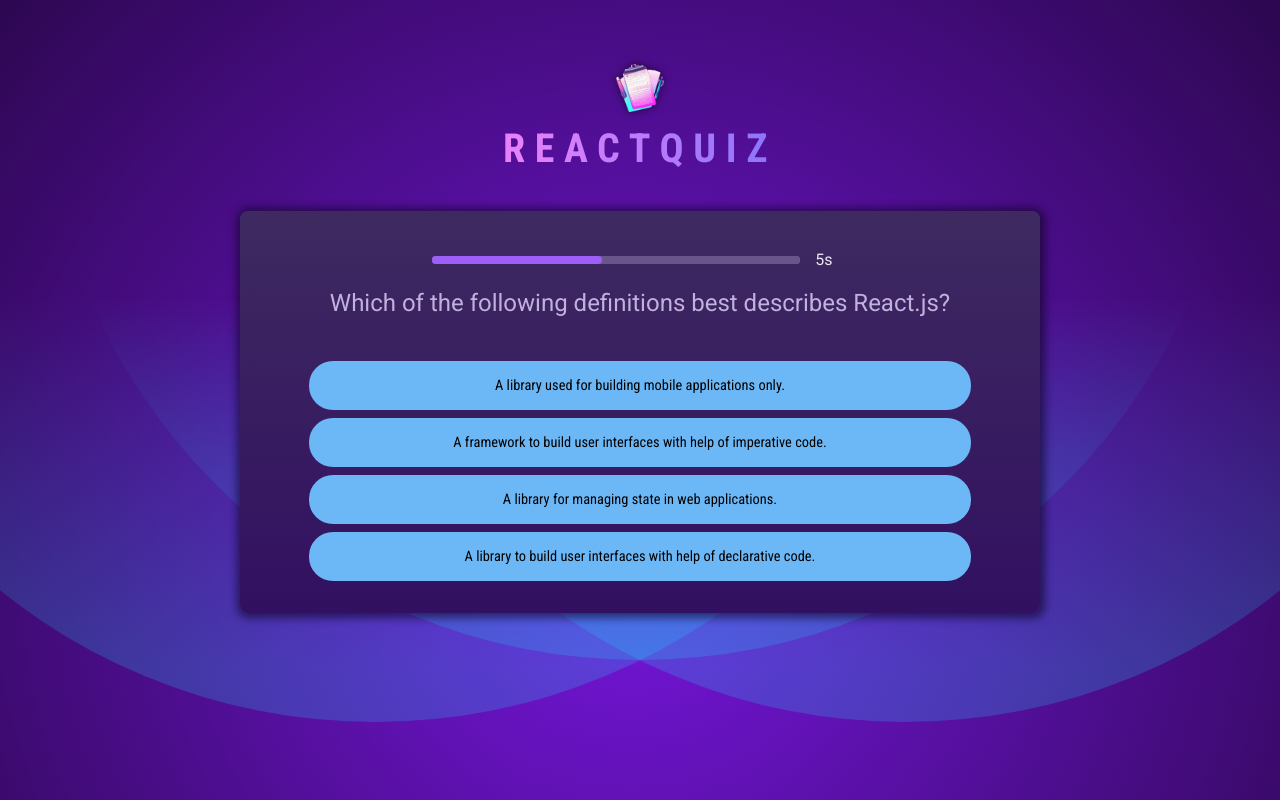
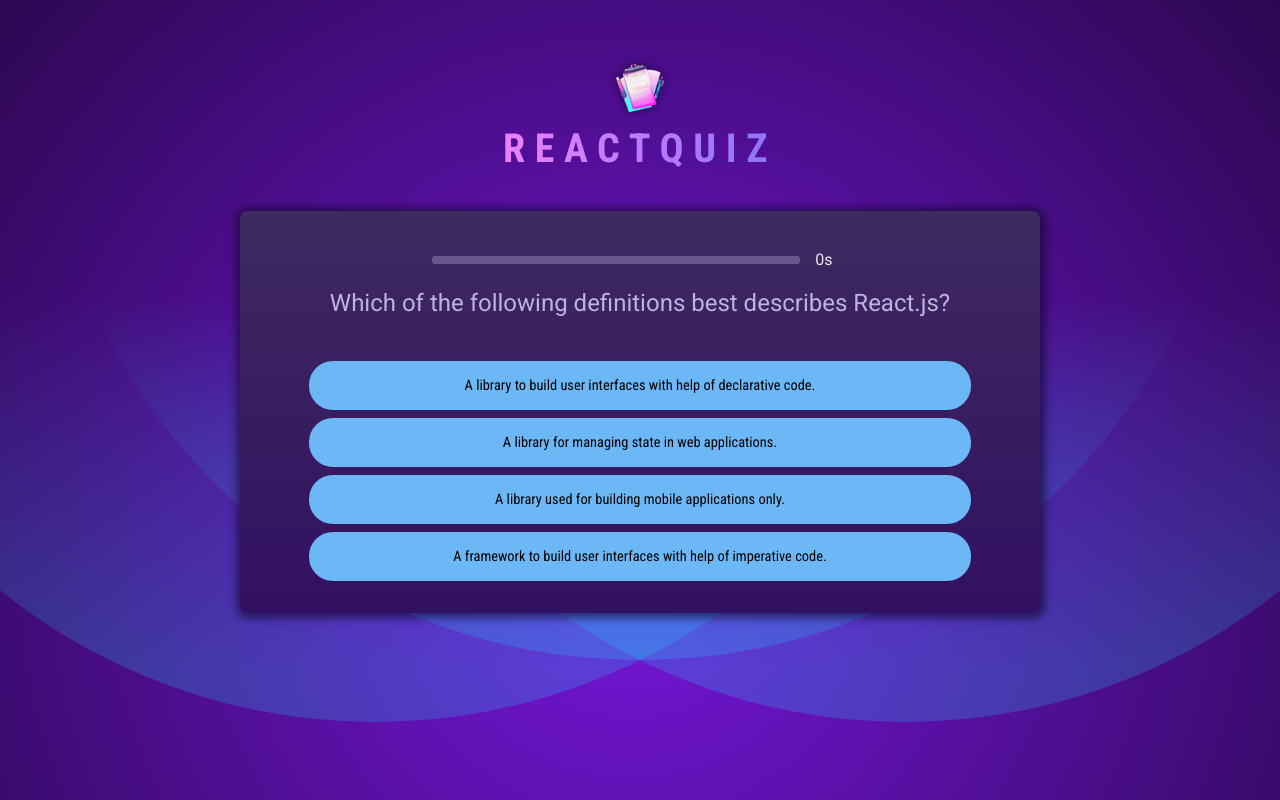
Before and after one commit to komaldhillon08/quiz-app-in-react, a React (Vite) app: page / in a window 1280 px wide. Built offline with nearby package versions, Linux system fonts and the light colour scheme.

Commit message:
add the new code and add question file and answer file create the component s

```diff
--- /dev/null
+++ b/src/components/Answer.jsx
@@ -0,0 +1,40 @@
+import { useRef } from "react";
+export default function Answer({
+    answers,
+    selectedAnswer,
+    answerState,
+    onSelect }) {
+    const shuffledAnswers = useRef();
+
+    if (!shuffledAnswers.current) {
+        shuffledAnswers.current = [...answers];
+        shuffledAnswers.current.sort(() => Math.random() - 0.5);
+    }
+    return (
+        <>
+            <ul id="answers">
+                {shuffledAnswers.current.map((answer) => {
+                    const isSelected = selectedAnswer === answer
+                    let cssClass = "";
+
+                    if ((answerState === "correct" || answerState === "wrong") && isSelected) {
+                        cssClass = answerState
+                    }
+                    if (answerState === 'answered' && isSelected) {
+                        cssClass = "selected"
+                    }
+                    return (
+                        <li key={answer} className="answer">
+                            <button
+                                onClick={() => onSelect(answer)}
+                                className={cssClass}>{answer}
+                                {/* disabled={answerState !== ""} */}
+                            </button>
+                        </li>
+                    )
+                }
+                )}
+            </ul>
+        </>
+    )
+}
--- /dev/null
+++ b/src/components/Question.jsx
@@ -0,0 +1,35 @@
+import QuestionTimer from "./questionTimer"
+import Answer from "./Answer"
+
+export default function Question({
+    questionText,
+    answers,
+    onSelectAnswer,
+    selectAnswer,
+    answerState,
+    onSkipAnswer
+
+}) {
+    return (
+        <div className="quiz">
+            <div id="question">
+
+                <QuestionTimer
+                    timeout={5000}
+                    onTimeout={onSkipAnswer}
+
+                />
+
+                <h2>{questionText}</h2>
+                <Answer
+
+                    answers={answers}
+                    selectedAnswer={selectAnswer}
+                    answerState={answerState}
+                    onSelect={onSelectAnswer}
+
+                />
+            </div>
+        </div>
+    )
+}
--- a/src/components/Quiz.jsx
+++ b/src/components/Quiz.jsx
@@ -2,15 +2,17 @@
 // import the question file
 import QUESTIONS from "../questions.js"
 import quizCompleteImg from "../assets/quiz-complete.png"
-import QuestionTimer from "./questionTimer.jsx";
+import Question from "./Question.jsx";
+
 export default function Quiz() {
 
+
     const [userAnswers, setUserAnswers] = useState([]);
+    const [answerState, setAnswerState] = useState("")
 
     // this is show the questopn and answers in display
-    const activeQuestionIndex = userAnswers.length;
-
-
+    // const activeQuestionIndex = userAnswers.length;
+    const activeQuestionIndex = answerState === "" ? userAnswers.length : userAnswers.length - 1;
     const quizIsComplete = activeQuestionIndex === QUESTIONS.length;
 
 
@@ -21,12 +23,37 @@
          });
      } */
 
-    const handleSelectAnswer = useCallback(function handleSelectAnswer(selectAnswer) {
+    const handleSelectAnswer = useCallback(
+        function handleSelectAnswer(selectAnswer) {
 
-        setUserAnswers((prevUserAnswer) => {
-            return [...prevUserAnswer, selectAnswer]
-        });
-    }, [])
+            setAnswerState("answered")
+
+            setUserAnswers((prevUserAnswer) => {
+                return [...prevUserAnswer, selectAnswer]
+
+            });
+
+            setTimeout(() => {
+                //  const correctAnswer = QUESTIONS[activeQuestionIndex].correctAnswer;
+                // console.log("settimeout check 1");
+
+                if (selectAnswer === QUESTIONS[activeQuestionIndex].answers[0]) {
+                    // console.log("check >>>>>>>>> if 2");
+                    setAnswerState("correct")
+                } else {
+                    // console.log("check >>>>>>>>> else 2");
+                    setAnswerState("wrong")
+                }
+                setTimeout(() => {
+                    // console.log("settimeout check 2");
+                    setAnswerState("")
+
+                }, 2000);
+
+            }, 1000);
+
+
+        }, [activeQuestionIndex])
 
     console.log("+ 1");
 
@@ -43,27 +70,17 @@
     }
 
 
-    const shuffledAnswers = [...QUESTIONS[activeQuestionIndex].answers];
-    shuffledAnswers.sort(() => Math.random() - 0.5);
-
     return (
         <div id="quiz">
-            <div id="question">
-
-                <QuestionTimer
-                    key={activeQuestionIndex}
-                    timeout={10000}
-                    onTimeout={handleSkipAnswer} />
-
-                <h2>{QUESTIONS[activeQuestionIndex].text}</h2>
-                <ul id="answers">
-                    {shuffledAnswers.map((answer) => (
-                        <li key={answer} className="answer">
-                            <button onClick={() => handleSelectAnswer(answer)}>{answer}</button>
-                        </li>
-                    ))}
-                </ul>
-            </div>
+            <Question
+                key={activeQuestionIndex}
+                questionText={QUESTIONS[activeQuestionIndex].text}
+                answers={QUESTIONS[activeQuestionIndex].answers}
+                onSelectAnswer={handleSelectAnswer}
+                answerState={answerState}
+                selectAnswer={userAnswers[userAnswers.length - 1]}
+                onSkipAnswer={handleSkipAnswer}
+            />
         </div>
     )
 }
```
